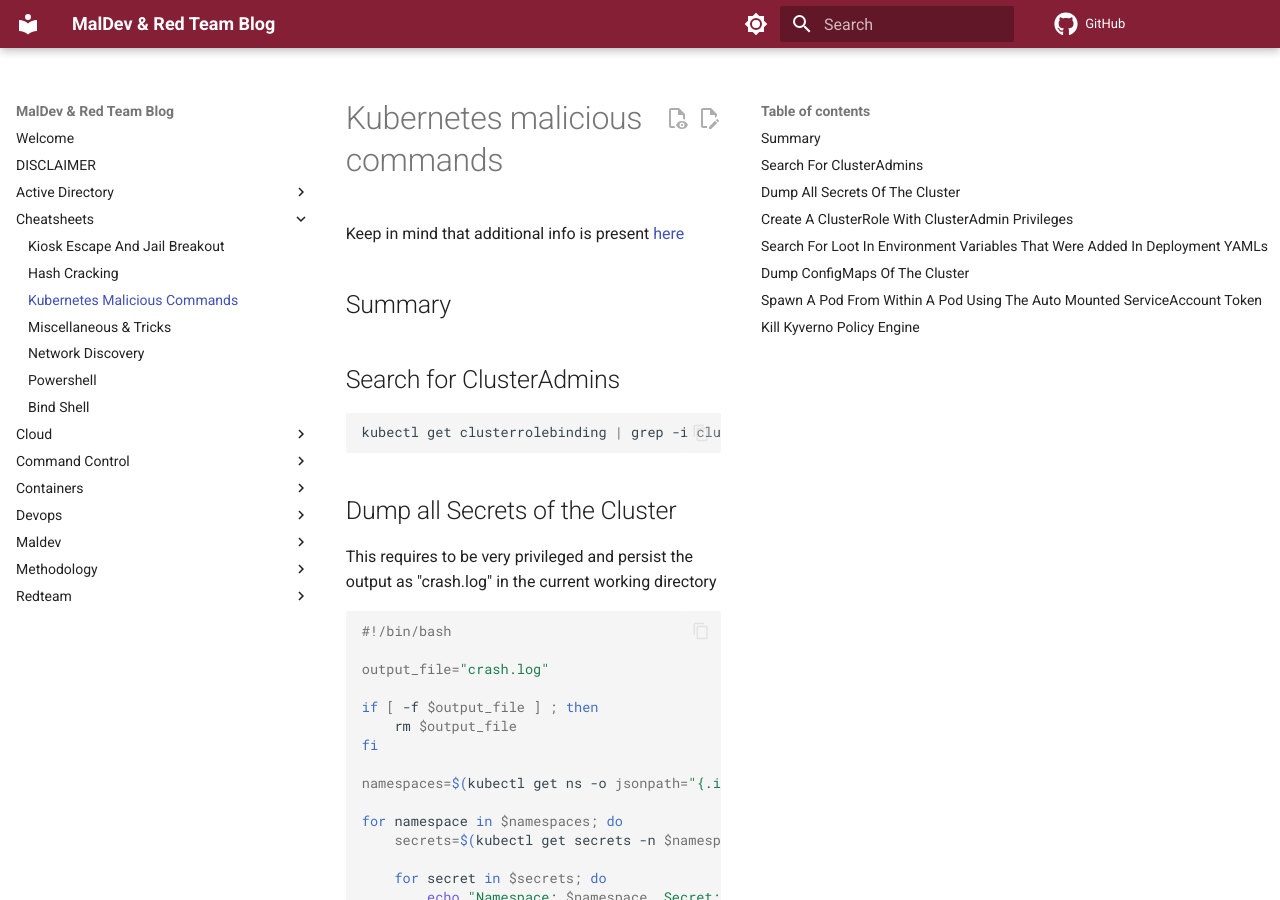
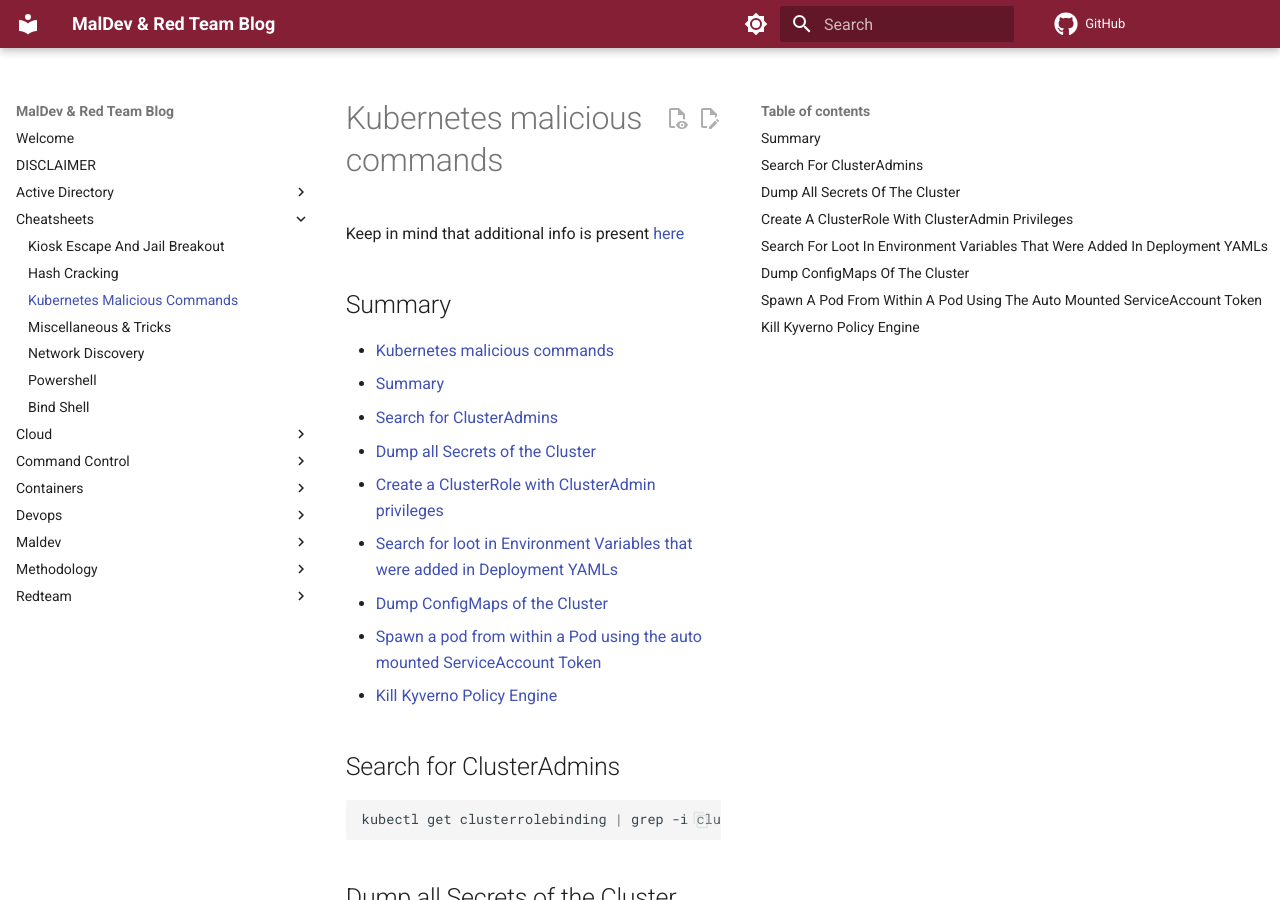
Before and after one commit to Team-Recon-Black-Ops/maldev-blog, an MkDocs documentation site: the page built from docs/cheatsheets/k8s-cheatsheet.md, in a window 1280 px wide and 900 px high. Built offline with MkDocs 1.6.1 and Material for MkDocs 9.7.7, drawn with Linux system fonts in a browser that asks for light colours; comment, search, counter and statistics services are not loaded.

Commit message:
added k8s summary

```diff
--- a/docs/cheatsheets/k8s-cheatsheet.md
+++ b/docs/cheatsheets/k8s-cheatsheet.md
@@ -3,7 +3,15 @@
 Keep in mind that additional info is present [here](https://team-recon-black-ops.github.io/maldev-blog/containers/kubernetes/)
 
 ## Summary
-
+- [Kubernetes malicious commands](#kubernetes-malicious-commands)
+  - [Summary](#summary)
+  - [Search for ClusterAdmins](#search-for-clusteradmins)
+  - [Dump all Secrets of the Cluster](#dump-all-secrets-of-the-cluster)
+  - [Create a ClusterRole with ClusterAdmin privileges](#create-a-clusterrole-with-clusteradmin-privileges)
+  - [Search for loot in Environment Variables that were added in Deployment YAMLs](#search-for-loot-in-environment-variables-that-were-added-in-deployment-yamls)
+  - [Dump ConfigMaps of the Cluster](#dump-configmaps-of-the-cluster)
+  - [Spawn a pod from within a Pod using the auto mounted ServiceAccount Token](#spawn-a-pod-from-within-a-pod-using-the-auto-mounted-serviceaccount-token)
+  - [Kill Kyverno Policy Engine](#kill-kyverno-policy-engine)
 
 ## Search for ClusterAdmins
 
```
